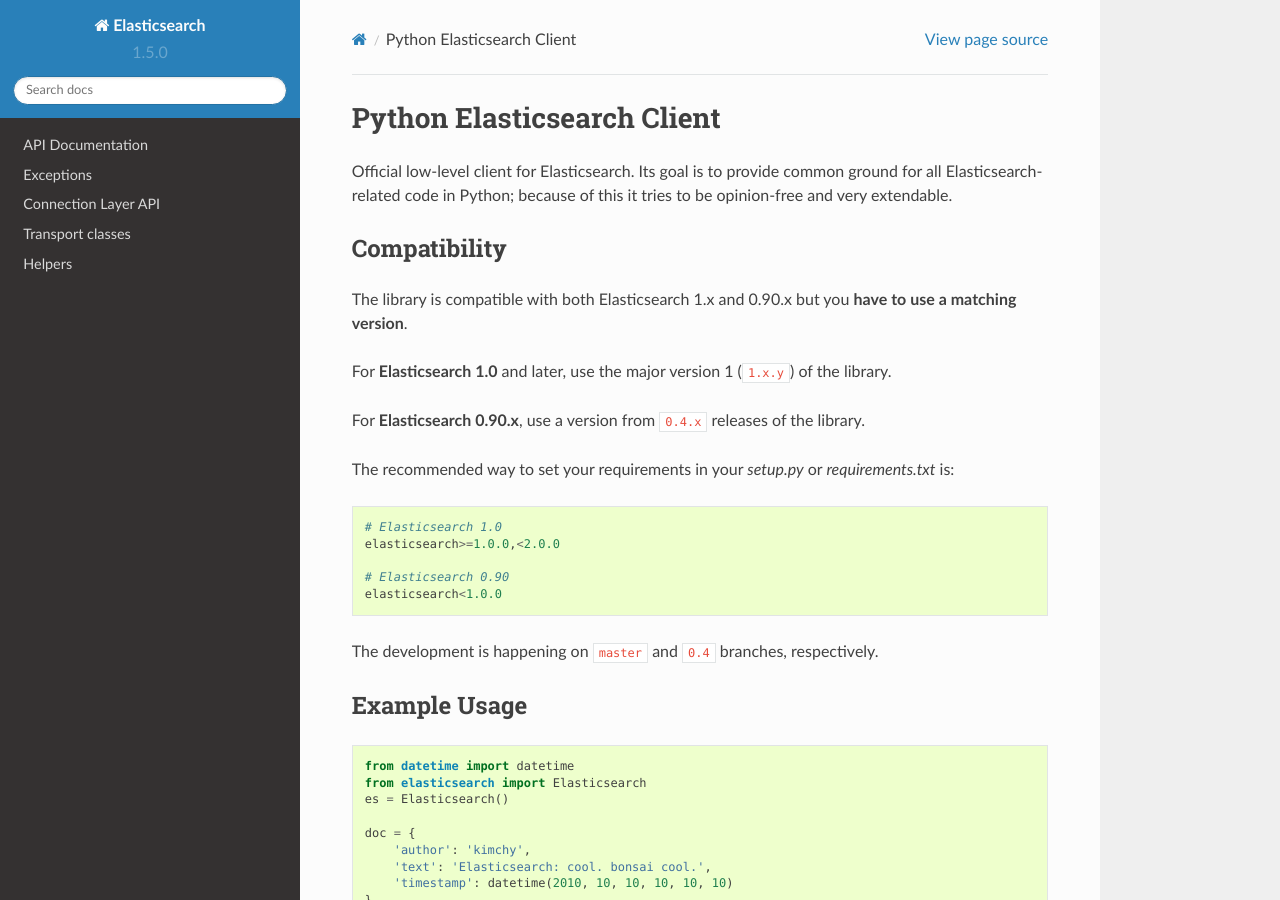
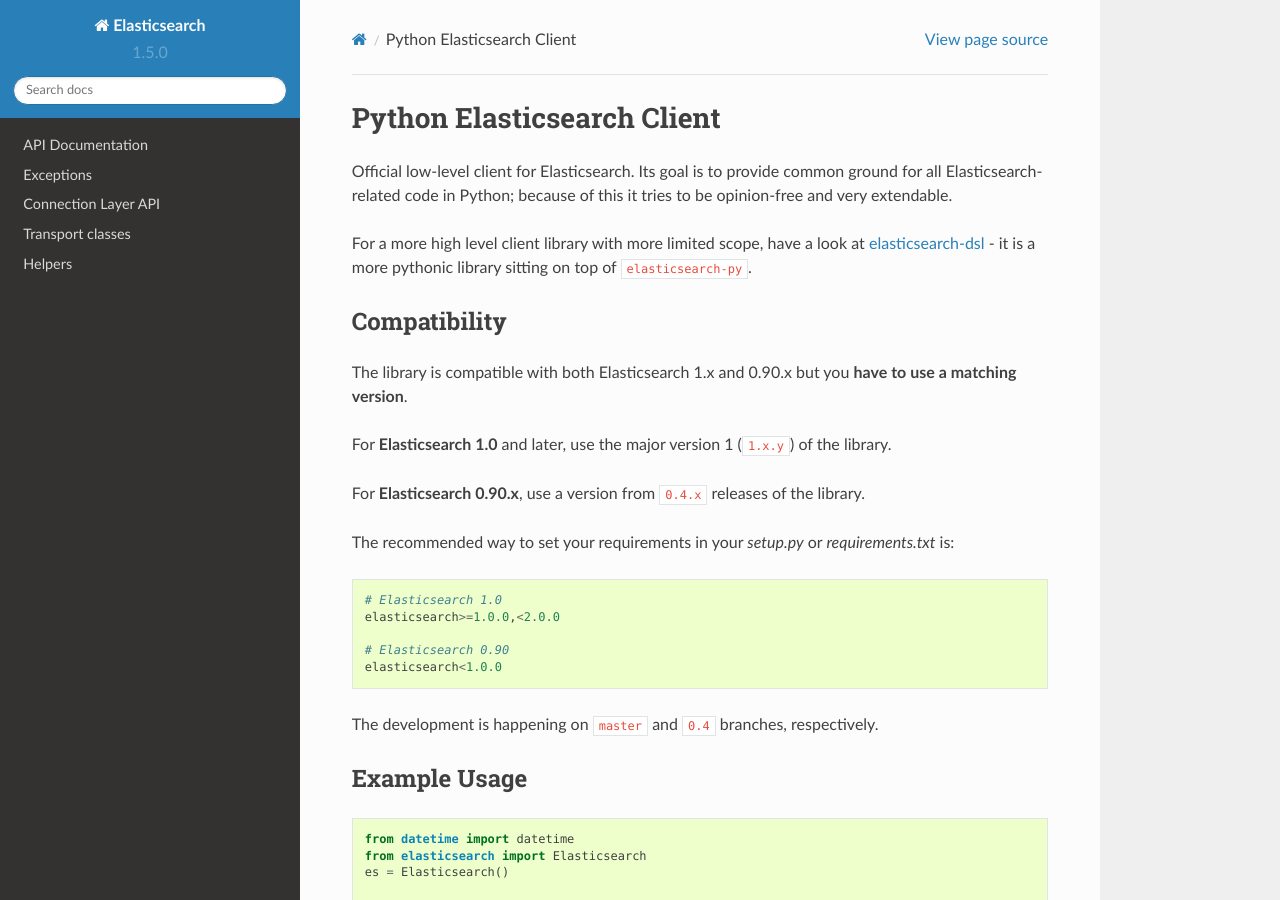
Before and after one commit to Logiclayer1111/elasticsearch, a Sphinx documentation site: the page built from docs/index.rst, in a window 1280 px wide and 900 px high. Built offline with Sphinx 7.4.7 and the Read the Docs theme 2.0.0, drawn with Linux system fonts in a browser that asks for light colours.

Commit message:
Adding link to elasticsearch dsl

```diff
--- a/README.rst
+++ b/README.rst
@@ -4,6 +4,12 @@
 Official low-level client for Elasticsearch. Its goal is to provide common
 ground for all Elasticsearch-related code in Python; because of this it tries
 to be opinion-free and very extendable.
+
+For a more high level client library with more limited scope, have a look at
+`elasticsearch-dsl`_ - it is a more pythonic library sitting on top of
+``elasticsearch-py``.
+
+.. _elasticsearch-dsl: http://elasticsearch-dsl.rtfd.org/
 
 Compatibility
 -------------
--- a/docs/index.rst
+++ b/docs/index.rst
@@ -4,6 +4,12 @@
 Official low-level client for Elasticsearch. Its goal is to provide common
 ground for all Elasticsearch-related code in Python; because of this it tries
 to be opinion-free and very extendable.
+
+For a more high level client library with more limited scope, have a look at
+`elasticsearch-dsl`_ - it is a more pythonic library sitting on top of
+``elasticsearch-py``.
+
+.. _elasticsearch-dsl: http://elasticsearch-dsl.rtfd.org/
 
 Compatibility
 -------------
```
